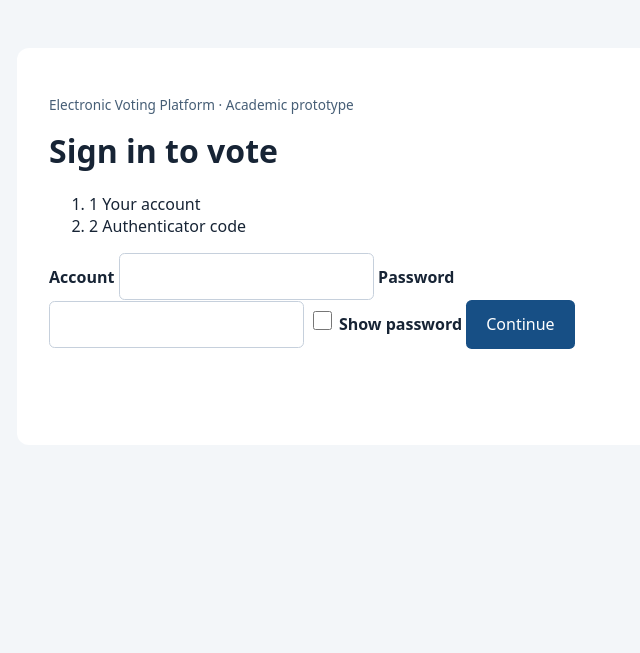
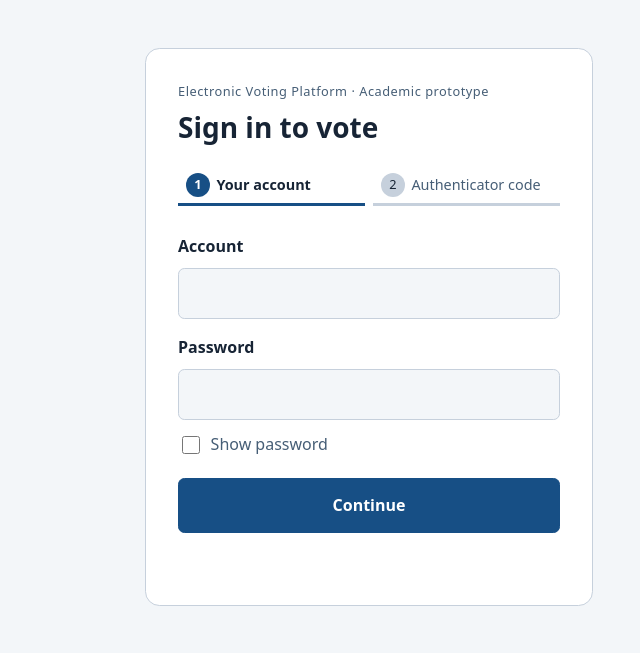
Before and after one commit to Pri2152/Secure-Software-Systems_Group13, a Flask app: page /signin in a window 1280 px wide. Shown: the top 653 px of the page, without its empty margins (271-911 px from the left). Run offline with Flask 3, Linux system fonts and the light colour scheme; some libraries are stand-ins or nearby versions.

Commit message:
SR-01: Restyle the sign-in page with a step indicator and dark mode

```diff
--- a/static/signin/login.css
+++ b/static/signin/login.css
@@ -1,20 +1,47 @@
-:root { color-scheme: light; font-family: system-ui, sans-serif; color: #172435; background: #f3f6f9; }
-body { margin: 0; padding: 3rem 1rem; }
-main { max-width: 40rem; margin: auto; padding: 2rem; background: white; border-radius: .75rem; }
-h1 { margin-top: .5rem; }
-p { line-height: 1.6; }
-.eyebrow { color: #465e76; font-size: .85rem; }
-fieldset { padding: 1rem; border: 1px solid #c6d0dc; border-radius: .4rem; }
-legend { font-weight: 600; }
-.candidate { display: flex; align-items: center; gap: 1rem; padding: 1rem .5rem; cursor: pointer; }
-.party { display: block; margin-top: .25rem; color: #465e76; }
-input { accent-color: #174f85; width: 1.2rem; height: 1.2rem; }
-button { padding: .85rem 1.25rem; border: 0; border-radius: .35rem; background: #174f85; color: white; font: inherit; cursor: pointer; }
+:root {
+  color-scheme: light dark;
+  --bg: #f3f6f9; --card: #ffffff; --text: #172435; --muted: #465e76;
+  --line: #c6d0dc; --accent: #174f85; --accent-text: #ffffff;
+  --bad: #8c2424; --focus: #db9d24;
+}
+@media (prefers-color-scheme: dark) {
+  :root {
+    --bg: #12182a; --card: #1b2338; --text: #edf0f7; --muted: #a5afc4;
+    --line: #2f3a55; --accent: #7da6ee; --accent-text: #0f1626;
+    --bad: #ff8c90; --focus: #f2c14e;
+  }
+}
+* { box-sizing: border-box; }
+[hidden] { display: none !important; }
+body {
+  margin: 0; padding: 3rem 1rem; background: var(--bg); color: var(--text);
+  font: 16px/1.6 system-ui, -apple-system, "Segoe UI", sans-serif;
+}
+main { max-width: 28rem; margin: auto; padding: 2rem; background: var(--card); border: 1px solid var(--line); border-radius: .9rem; }
+h1 { margin: .25rem 0 1rem; font-size: 1.75rem; }
+.eyebrow { margin: 0; color: var(--muted); font-size: .8rem; letter-spacing: .04em; }
+.hint { margin: 0 0 .25rem; color: var(--muted); }
+
+.steps { display: flex; gap: .5rem; margin: 0 0 1.25rem; padding: 0; list-style: none; font-size: .9rem; color: var(--muted); }
+.steps li { display: flex; align-items: center; gap: .4rem; flex: 1; padding: .4rem .5rem; border-bottom: 3px solid var(--line); }
+.steps li[aria-current="step"] { color: var(--text); font-weight: 600; border-bottom-color: var(--accent); }
+.steps span { display: inline-grid; place-items: center; width: 1.5rem; height: 1.5rem; border-radius: 50%; background: var(--line); color: var(--text); font-size: .8rem; }
+.steps li[aria-current="step"] span { background: var(--accent); color: var(--accent-text); }
+
+form, section { display: grid; gap: .5rem; }
+label { margin-top: .5rem; font-weight: 600; }
+label.inline { display: flex; align-items: center; gap: .5rem; margin-top: .25rem; font-weight: 400; color: var(--muted); }
+input[type="text"], input[type="password"] {
+  width: 100%; padding: .75rem; font: inherit; color: var(--text);
+  background: var(--bg); border: 1px solid var(--line); border-radius: .4rem;
+}
+#totp_code { font-size: 1.5rem; letter-spacing: .4em; text-align: center; font-variant-numeric: tabular-nums; }
+input[type="checkbox"] { width: 1.1rem; height: 1.1rem; accent-color: var(--accent); }
+
+button { margin-top: .75rem; padding: .85rem 1.25rem; border: 1px solid var(--accent); border-radius: .4rem; background: var(--accent); color: var(--accent-text); font: inherit; font-weight: 600; cursor: pointer; }
+button.secondary { background: transparent; color: var(--accent); }
 button:disabled { opacity: .6; cursor: wait; }
-:focus-visible { outline: 3px solid #db9d24; outline-offset: 3px; }
-#voting-error { color: #8c2424; }
-@media (max-width: 30rem) { body { padding: 1rem .5rem; } main { padding: 1rem; } }
-form { display: grid; gap: .5rem; }
-label { font-weight: 600; margin-top: .5rem; }
-input[type="text"], input[type="password"] { width: auto; height: auto; padding: .7rem; border: 1px solid #c6d0dc; border-radius: .35rem; font: inherit; }
-#signin-error { min-height: 1.5rem; }
+.actions { display: grid; grid-template-columns: 1fr 2fr; gap: .75rem; }
+:focus-visible { outline: 3px solid var(--focus); outline-offset: 3px; }
+#signin-error { min-height: 1.5rem; margin: .5rem 0 0; color: var(--bad); }
+@media (max-width: 30rem) { body { padding: 1rem .5rem; } main { padding: 1.25rem; } }
```
